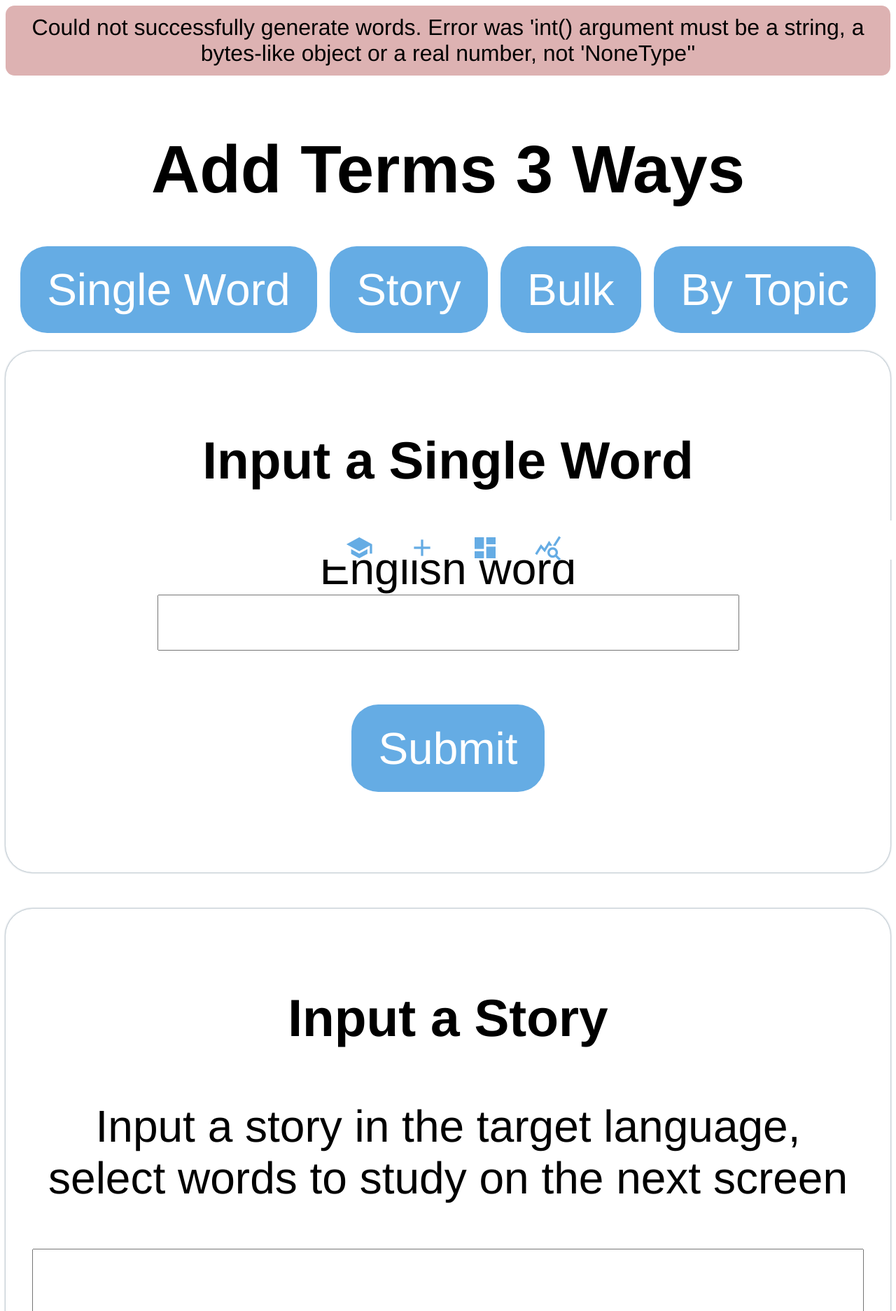
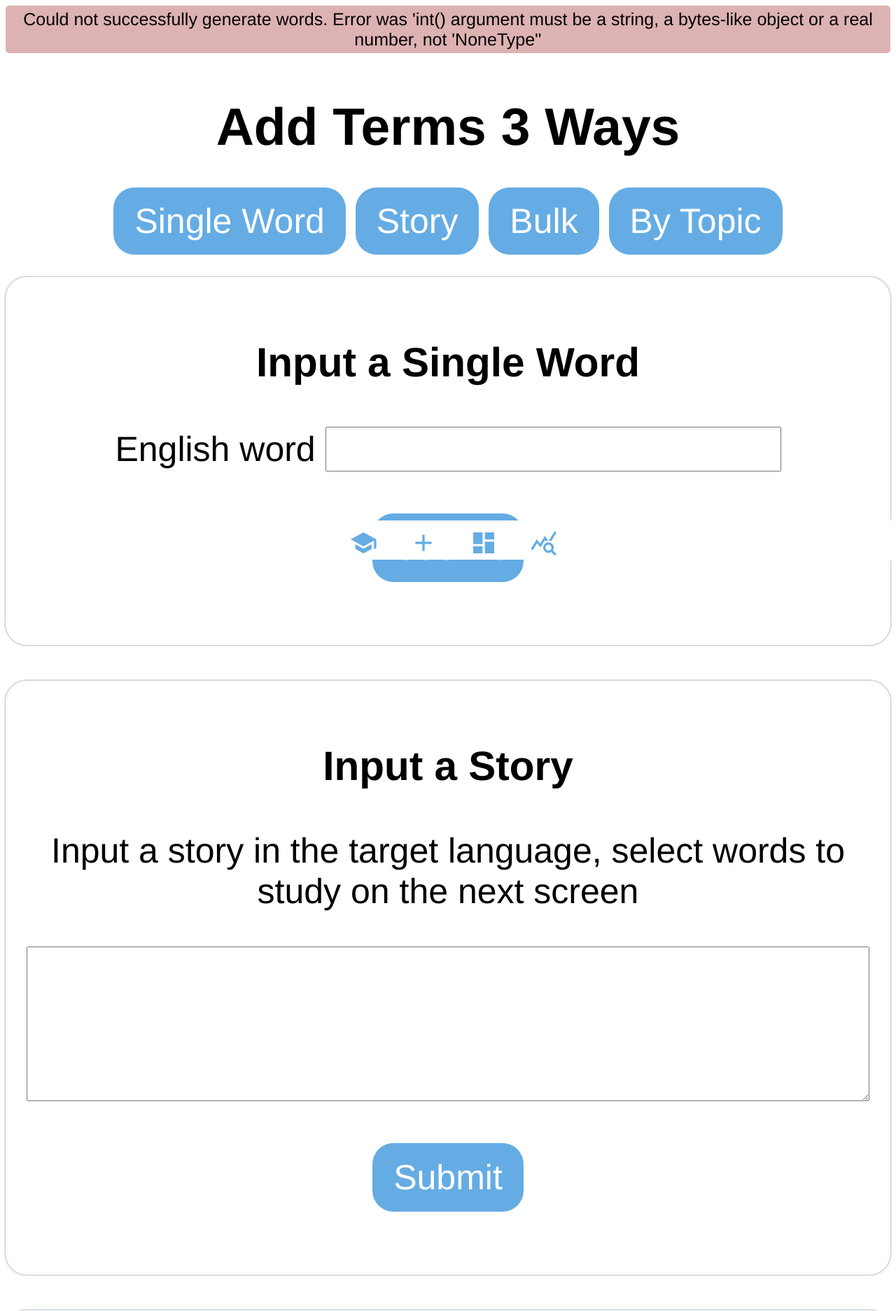
Before and after one commit to lexiekwu/immersion_assist, a Flask app: page /select_words in a window 1280 px wide. Shown: the top 1874 px of the page at 70% size. Run offline with Flask 2, Linux system fonts and the light colour scheme; the visitor is signed in with stand-in values (Sample User, id 1); parts of the project's set-up code (start-up, migrations or seed data) failed here and were passed over.

Commit message:
some max sizing for desktop, plus switching to em

```diff
--- a/static/style.css
+++ b/static/style.css
@@ -9,24 +9,24 @@
 body {
   font-family: "helvetica", sans-serif;
   text-align: center;
-  font-size: 5vw;
+  font-size: min(5vw, 50px);
   margin-bottom: 7vh;
 }
 
 .flashcard {
   background: var(--light-blue);
-  border-radius: 3vw;
-  padding: 2vw 3vw;
+  border-radius: .6em;
+  padding: .4em .6em;
   font-size: inherit;
-  margin: 1vw;
+  margin: .2em;
   -webkit-column-break-inside: avoid;
   position: relative;
 }
 
 .edit_button {
   position: absolute;
-  right: 2vw;
-  top: 1vw;
+  right: .4em;
+  top: .2em;
   color: var(--medium-blue);
   cursor: pointer;
 }
@@ -49,26 +49,26 @@ input[type="submit"],
 .button_col_4 {
   color: white;
   background: var(--medium-blue);
-  border-radius: 3vw;
+  border-radius: .6em;
   border: 0px;
   padding: 5px 10px;
 }
 
 .button_col_4 {
   text-decoration: none;
-  padding: 2vw 3vw;
+  padding: .4em .6em;
 }
 
 button,
 input[type="submit"] {
   color: white;
   background: var(--medium-blue);
-  border-radius: 3vw;
+  border-radius: .6em;
   border: 0px;
-  padding: 2vw 3vw;
+  padding: .4em .6em;
   cursor: pointer;
   font-size: inherit;
-  margin: 1vw;
+  margin: .2em;
 }
 
 button:hover,
@@ -85,7 +85,7 @@ table {
 td,
 tr {
   border: 1px solid;
-  padding: 2vw;
+  padding: .4em;
 }
 
 .nav_footer a {
@@ -107,9 +107,9 @@ tr {
 }
 
 .toast {
-  font-size: 2.5vw;
-  padding: 1vw;
-  border-radius: 1vw;
+  font-size: .5em;
+  padding: .2em;
+  border-radius: .2em;
 }
 
 .good {
@@ -148,14 +148,14 @@ input[type="checkbox"] {
 }
 
 .story_span {
-  margin: -0.1vw;
+  margin: -0.02em;
 }
 
 .story_word_span {
   background-color: var(--light-blue);
-  border-radius: 1vw;
+  border-radius: .2em;
   cursor: pointer;
-  padding: 0.1vw;
+  padding: 0.02em;
   display: inline-block;
   text-align: center;
 }
@@ -166,7 +166,7 @@ input[type="checkbox"] {
 
 .story_word_pronunciation {
   display: block;
-  font-size: 2vw;
+  font-size: .4em;
   color: var(--medium-grey);
 }
 
@@ -179,7 +179,7 @@ input[type="checkbox"] {
   right: 50vw;
   width: 48vw;
   text-align: left;
-  padding: 2vw;
+  padding: .4em;
 }
 
 .story_col_r {
@@ -188,14 +188,14 @@ input[type="checkbox"] {
 }
 
 .new_terms_method {
-  border-radius: 3vw;
-  padding: 3vw;
+  border-radius: .6em;
+  padding: .6em;
   margin-top: 4vw;
   box-shadow: 0px 0px 3px var(--medium-grey);
 }
 
 .stats {
-  font-size: 3vw;
+  font-size: .6em;
 }
 
 .textarea {
@@ -211,7 +211,7 @@ input[type="checkbox"] {
 
 #chatbox {
   height: 75vh;
-  padding: 2vh 2vw;
+  padding: 2vh .4em;
   overflow-y: scroll;
 }
 
@@ -253,14 +253,14 @@ input[type="checkbox"] {
 }
 
 .content_toggles {
-  font-size: 1.5vh;
+  font-size: .2em;
   color: var(--medium-blue);
   text-align: right;
-  margin-right: 3vw;
+  margin-right: .6em;
   cursor: pointer;
 }
 
 .translation {
   display: inline-block;
-  font-size: 2vh;
+  font-size: .4em;
 }
```
